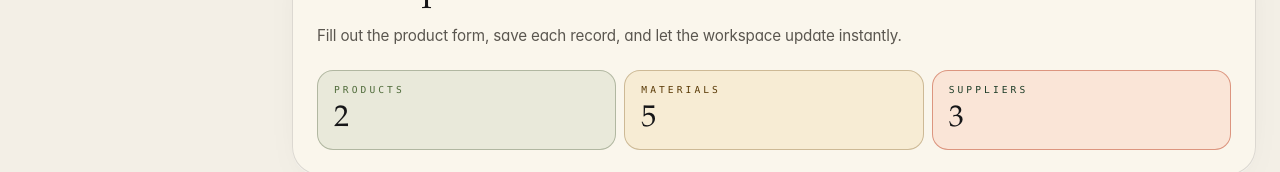
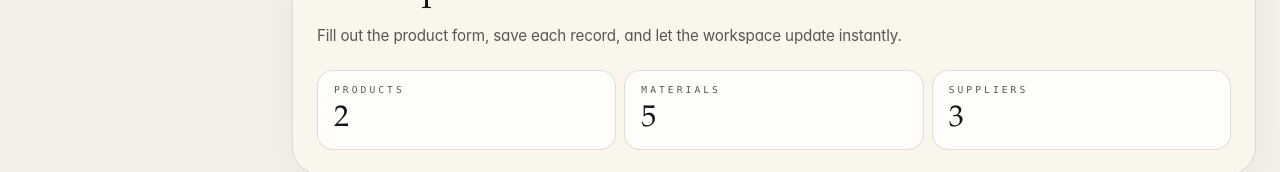
Before and after one commit to pabloher95/dbs_finalproject, a Next.js app: page /import in a window 1280 px wide. Shown: the part 780-952 px from the top of the page. Built offline with nearby package versions, Linux system fonts and the light colour scheme; no server answers.

Commit message:
Neutralize import summary colors

```diff
--- a/src/components/forms/import-experience.tsx
+++ b/src/components/forms/import-experience.tsx
@@ -192,19 +192,19 @@ export function ImportExperience({ snapshot }: Readonly<{ snapshot: BusinessSnap
       <Card className="p-6">
         <SectionHeading eyebrow={copy.eyebrow} title={copy.title} description={copy.description} />
         <div className="mt-5 grid gap-2 md:grid-cols-3">
-          <div className="rounded-2xl border border-[rgba(47,69,32,0.3)] bg-[rgba(90,122,60,0.10)] px-4 py-3 text-[var(--moss-deep)]">
+          <div className="rounded-2xl border border-[var(--line)] bg-[rgba(255,255,255,0.72)] px-4 py-3 text-[var(--muted-strong)]">
             <p className="font-mono text-[0.6rem] uppercase tracking-[0.32em]">
               {language === "es" ? "Productos" : "Products"}
             </p>
             <p className="mt-1 font-display text-3xl text-[var(--ink)]">{productCount}</p>
           </div>
-          <div className="rounded-2xl border border-[rgba(106,71,8,0.3)] bg-[rgba(224,165,47,0.12)] px-4 py-3 text-[#5a3a06]">
+          <div className="rounded-2xl border border-[var(--line)] bg-[rgba(255,255,255,0.72)] px-4 py-3 text-[var(--muted-strong)]">
             <p className="font-mono text-[0.6rem] uppercase tracking-[0.32em]">
               {language === "es" ? "Materiales" : "Materials"}
             </p>
             <p className="mt-1 font-display text-3xl text-[var(--ink)]">{materialCount}</p>
           </div>
-          <div className="rounded-2xl border border-[rgba(183,51,18,0.45)] bg-[rgba(255,79,31,0.10)] px-4 py-3 text-[var(--flame-deep)]">
+          <div className="rounded-2xl border border-[var(--line)] bg-[rgba(255,255,255,0.72)] px-4 py-3 text-[var(--muted-strong)]">
             <p className="font-mono text-[0.6rem] uppercase tracking-[0.32em]">
               {language === "es" ? "Proveedores" : "Suppliers"}
             </p>
```
